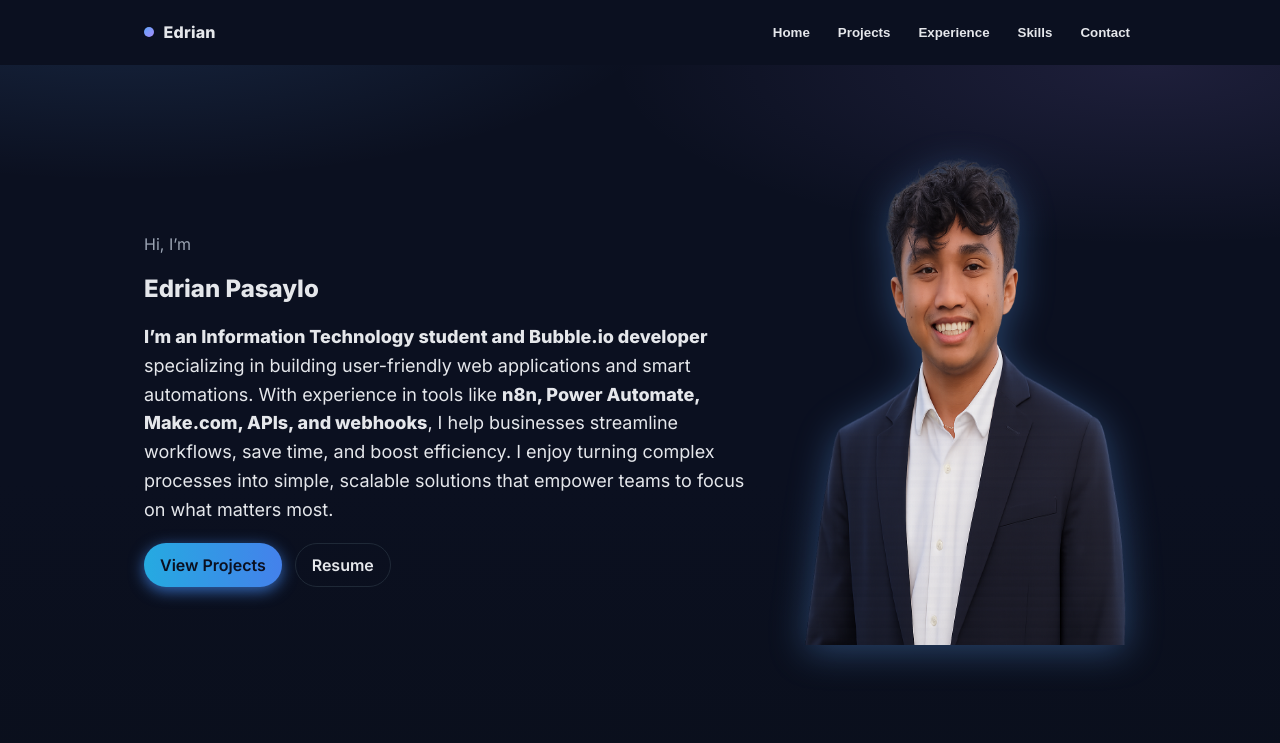
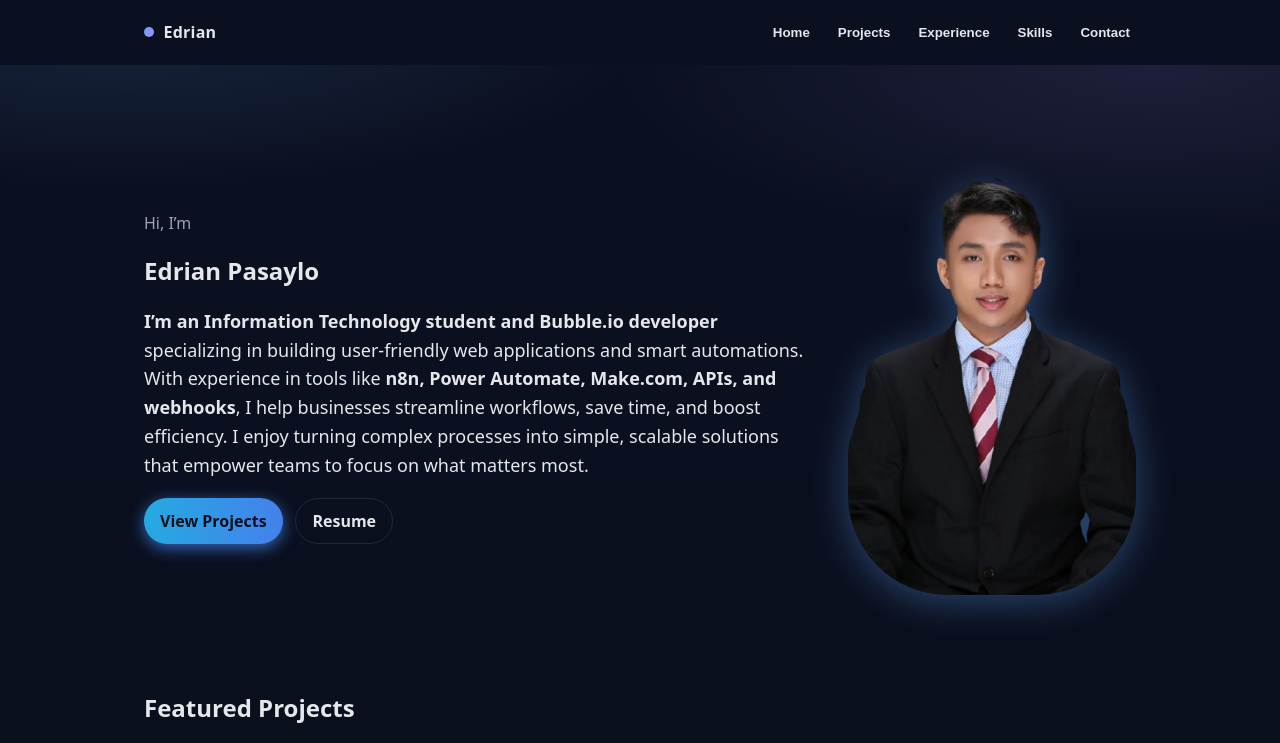
Before and after one commit to eeexde/edrian-profile, a React (Vite) app: page / in a window 1280 px wide. Shown: the top 743 px of the page. Built offline with nearby package versions, Linux system fonts and the light colour scheme.

Commit message:
edited the image

```diff
--- a/src/sections/Hero.tsx
+++ b/src/sections/Hero.tsx
@@ -1,4 +1,4 @@
-import edrianImage from '../assets/edrian-image.png'
+import edrianImage from '../assets/edrian-suit-onefine.png'
 
 const Hero: React.FC = () => {
   return (
@@ -21,7 +21,7 @@ const Hero: React.FC = () => {
           </div>
         </div>
         <div className="hero__avatar" aria-hidden="true">
-          <img src={edrianImage} alt="Edrian in a suit" width="350" height="500"></img>
+          <img src={edrianImage} alt="Edrian in a suit" width="300" height="450"></img>
         </div>
       </div>
     </section>
--- a/src/styles/global.css
+++ b/src/styles/global.css
@@ -14,7 +14,7 @@ html{background-color: #0b1020}
 html,body,#root{height:100%}
 html{scroll-behavior:smooth}
 body{
-  margin:0; font-family: Inter, system-ui, -apple-system, Segoe UI, Roboto, Arial, "Apple Color Emoji","Segoe UI Emoji";
+  margin:0; font-family: 'Space Grotesk', system-ui, -apple-system, Segoe UI, Roboto, Arial, sans-serif;
   color:var(--text); background:linear-gradient(180deg, #0b1020, #0b1020 60%, #0a0f1c);
 }
 
@@ -80,9 +80,12 @@ body{
     radial-gradient(900px 300px at 90% 0%, rgba(167,139,250,.12), transparent 60%);
 }
 .hero__inner{ display:grid; gap:2rem; align-items:center; grid-template-columns:1fr; }
-.hero__avatar{ font-size:64px; filter:drop-shadow(0 6px 18px rgba(96,165,250,.35)); }
+.hero__avatar{ font-size:64px; filter:drop-shadow(0 6px 18px rgba(96,165,250,.35)); display: flex; justify-content: center;}
 .hero__ctas{ display:flex; gap:.8rem; margin-top:1rem; }
-@media(min-width:920px){ .hero__inner{ grid-template-columns:1.4fr .6fr } }
+@media(min-width:920px){ .hero__inner{ grid-template-columns:1.4fr .6fr }  .hero__avatar {
+    justify-content: flex-start; /* reset for large screens */
+  }}
+.hero__avatar img{ border-radius:100px; max-width: 100%; }
 
 .section{ padding:3rem 0; }
 .section__header{ margin-bottom:1rem; }
```
Also changed, not shown: src/assets/edrian-suit-onefine.png (added).
